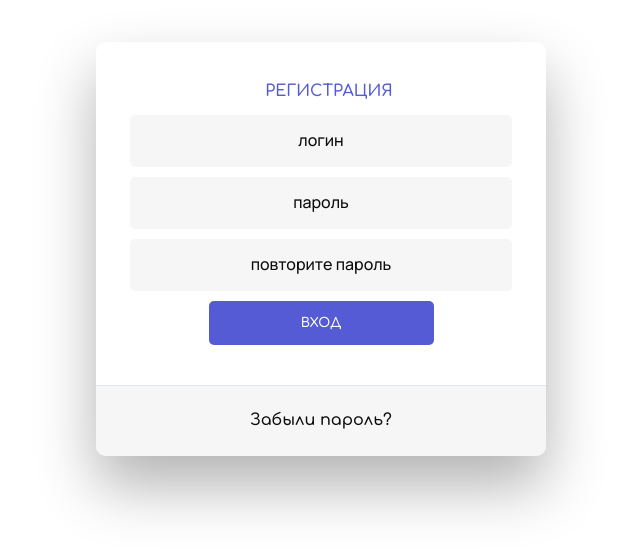
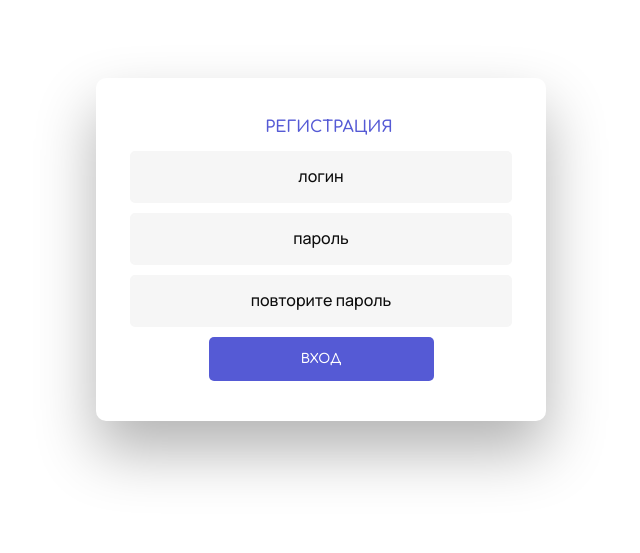
Before and after one commit to visstt/Mind-Wawe, a React (Create React App) app: page /SignUp in a window 1280 px wide. Shown: the part 101-654 px from the top of the page, without its empty margins (319-959 px from the left). Built offline with nearby package versions, Linux system fonts and the light colour scheme.

Commit message:
mini edits

```diff
--- a/src/components/Autorization/SignUp/SignUp.jsx
+++ b/src/components/Autorization/SignUp/SignUp.jsx
@@ -16,9 +16,6 @@ function SignUp() {
     </form>
 
 
-    <div id="formFooter">
-      <Link to={"#"} class="underlineHover">Забыли пароль?</Link>
-    </div>
 
   </div>
 </div>
--- a/src/components/Profile_page/Profile.css
+++ b/src/components/Profile_page/Profile.css
@@ -19,7 +19,7 @@
     justify-content: center;
     text-align: center;
 }
-img {
+.profile_aside img {
     border-radius: 100%;
   }
 .circle {
```
